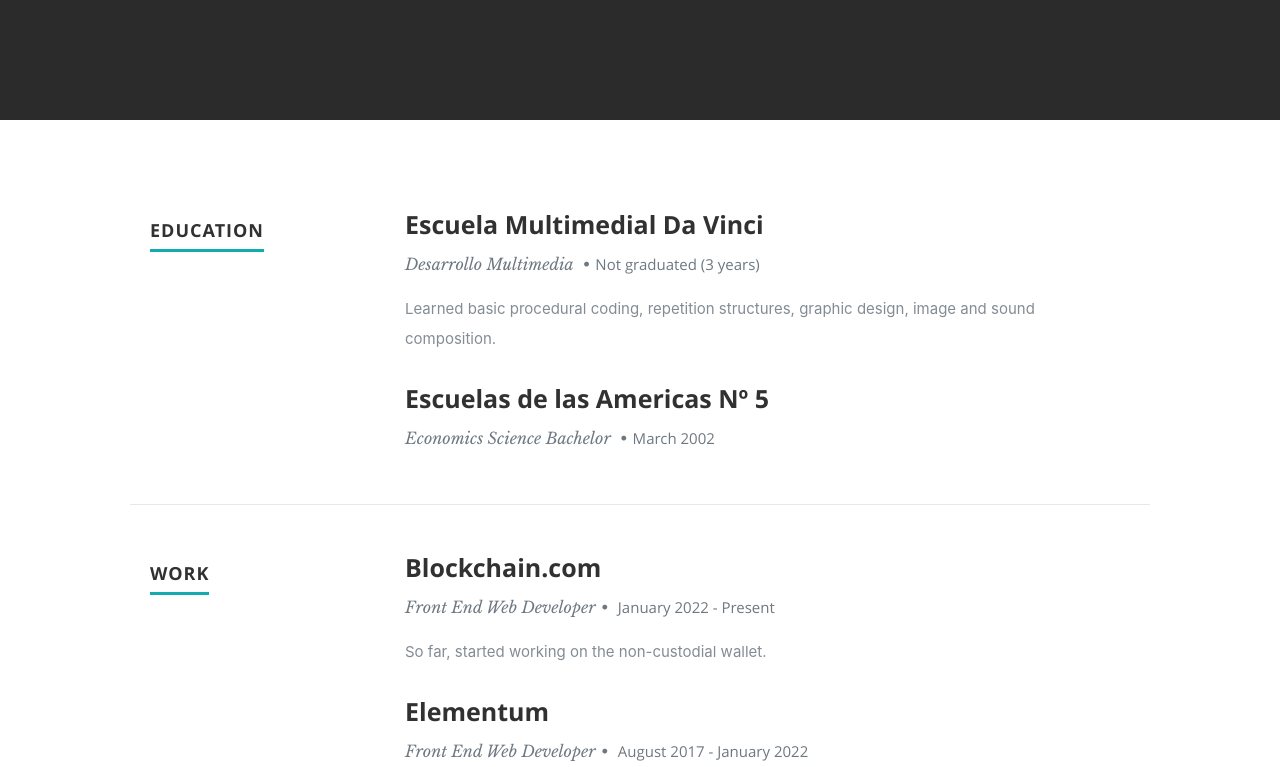
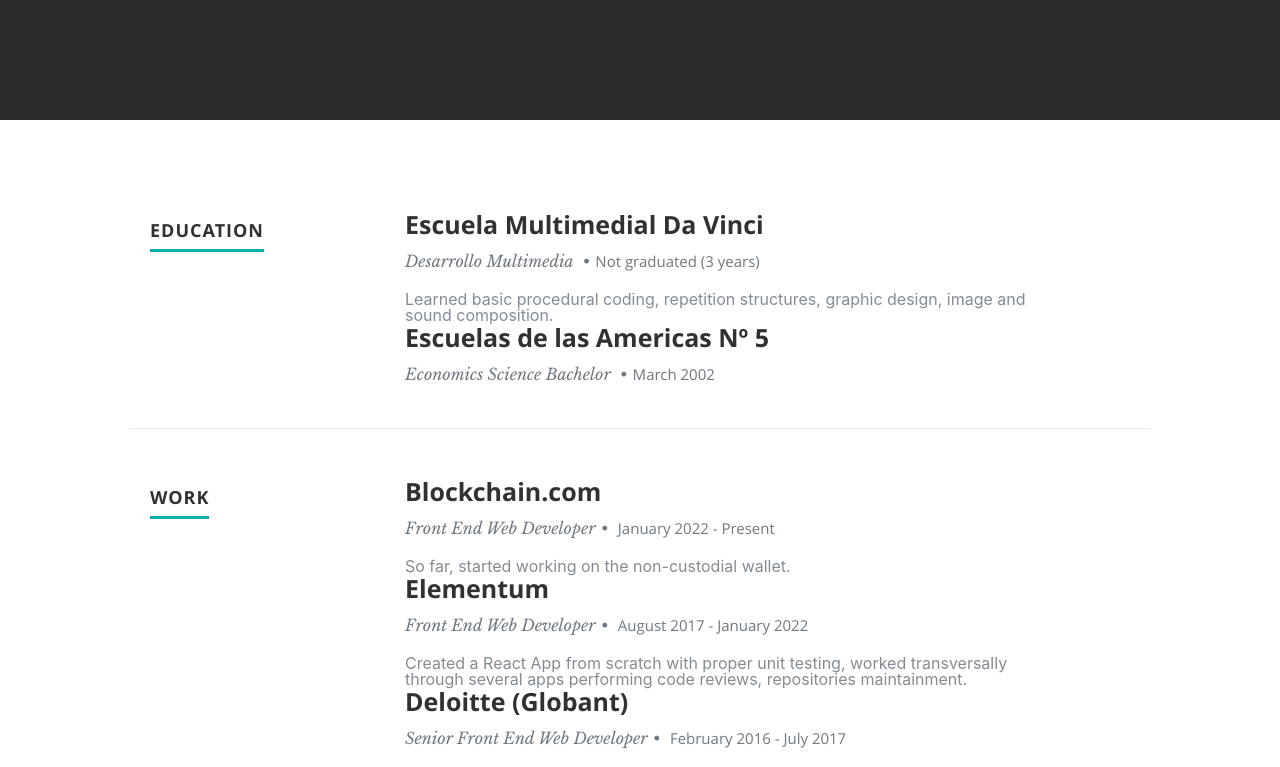
Before and after one commit to testacode/resume, a React (Create React App) app: page / in a window 1280 px wide. Shown: the part 1480-2247 px from the top of the page. Built offline with nearby package versions, Linux system fonts and the light colour scheme.

Commit message:
feat: add css reset

```diff
--- a/src/index.css
+++ b/src/index.css
@@ -1,3 +1,53 @@
+/* http://meyerweb.com/eric/tools/css/reset/
+  v2.0 | 20110126
+  License: none (public domain)
+*/
+
+html, body, div, span, applet, object, iframe,
+h1, h2, h3, h4, h5, h6, p, blockquote, pre,
+a, abbr, acronym, address, big, cite, code,
+del, dfn, em, img, ins, kbd, q, s, samp,
+small, strike, strong, sub, sup, tt, var,
+b, u, i, center,
+dl, dt, dd, ol, ul, li,
+fieldset, form, label, legend,
+table, caption, tbody, tfoot, thead, tr, th, td,
+article, aside, canvas, details, embed,
+figure, figcaption, footer, header, hgroup,
+menu, nav, output, ruby, section, summary,
+time, mark, audio, video {
+  margin: 0;
+  padding: 0;
+  border: 0;
+  font-family: sans-serif;
+  font-size: 100%;
+  font: inherit;
+  vertical-align: baseline;
+}
+/* HTML5 display-role reset for older browsers */
+article, aside, details, figcaption, figure,
+footer, header, hgroup, menu, nav, section {
+  display: block;
+}
+body {
+  line-height: 1;
+}
+ol, ul {
+  list-style: none;
+}
+blockquote, q {
+  quotes: none;
+}
+blockquote:before, blockquote:after,
+q:before, q:after {
+  content: '';
+  content: none;
+}
+table {
+  border-collapse: collapse;
+  border-spacing: 0;
+}
+
 body {
   margin: 0;
   font-family: -apple-system, BlinkMacSystemFont, 'Segoe UI', 'Roboto', 'Oxygen',
```
